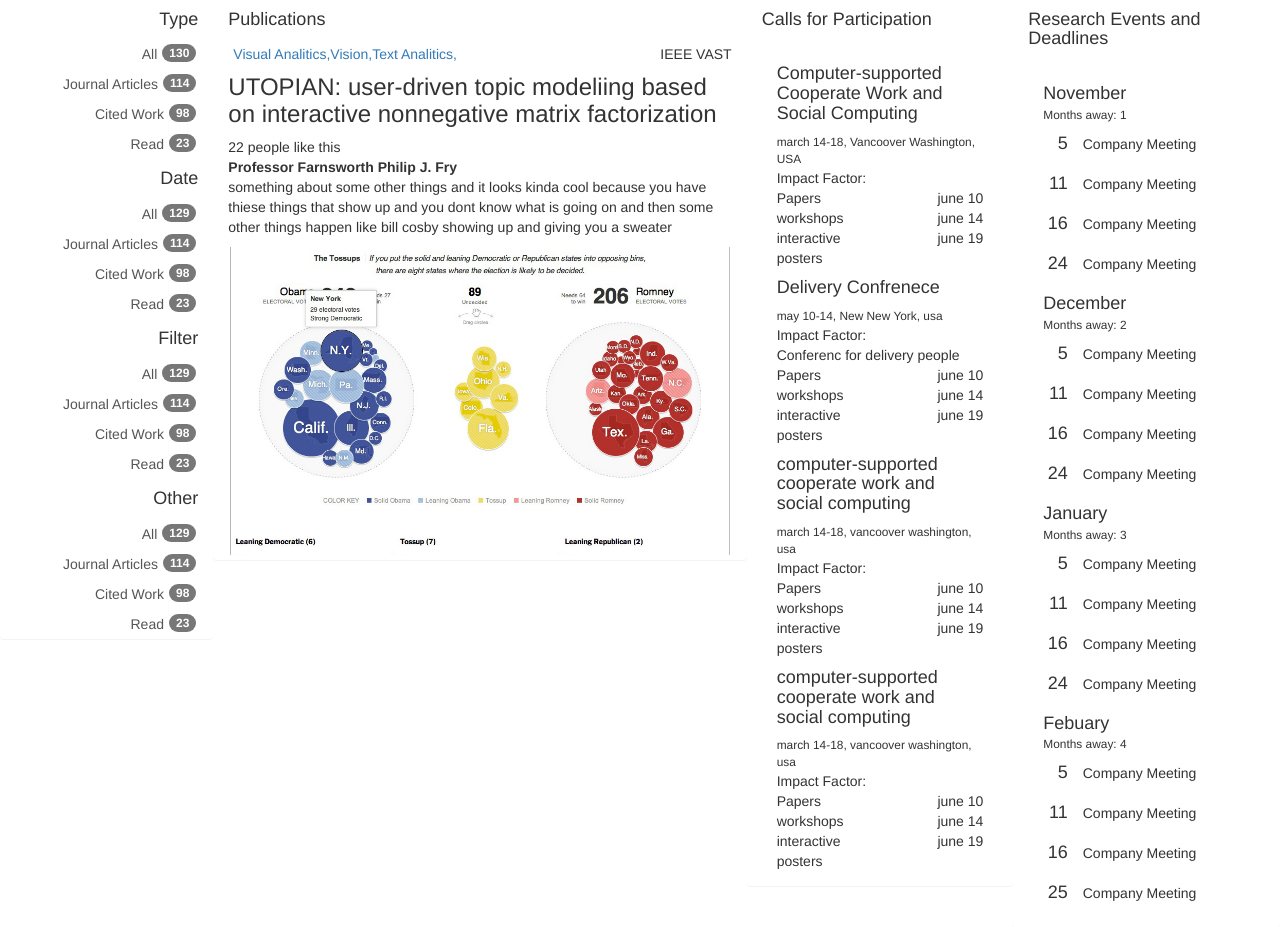
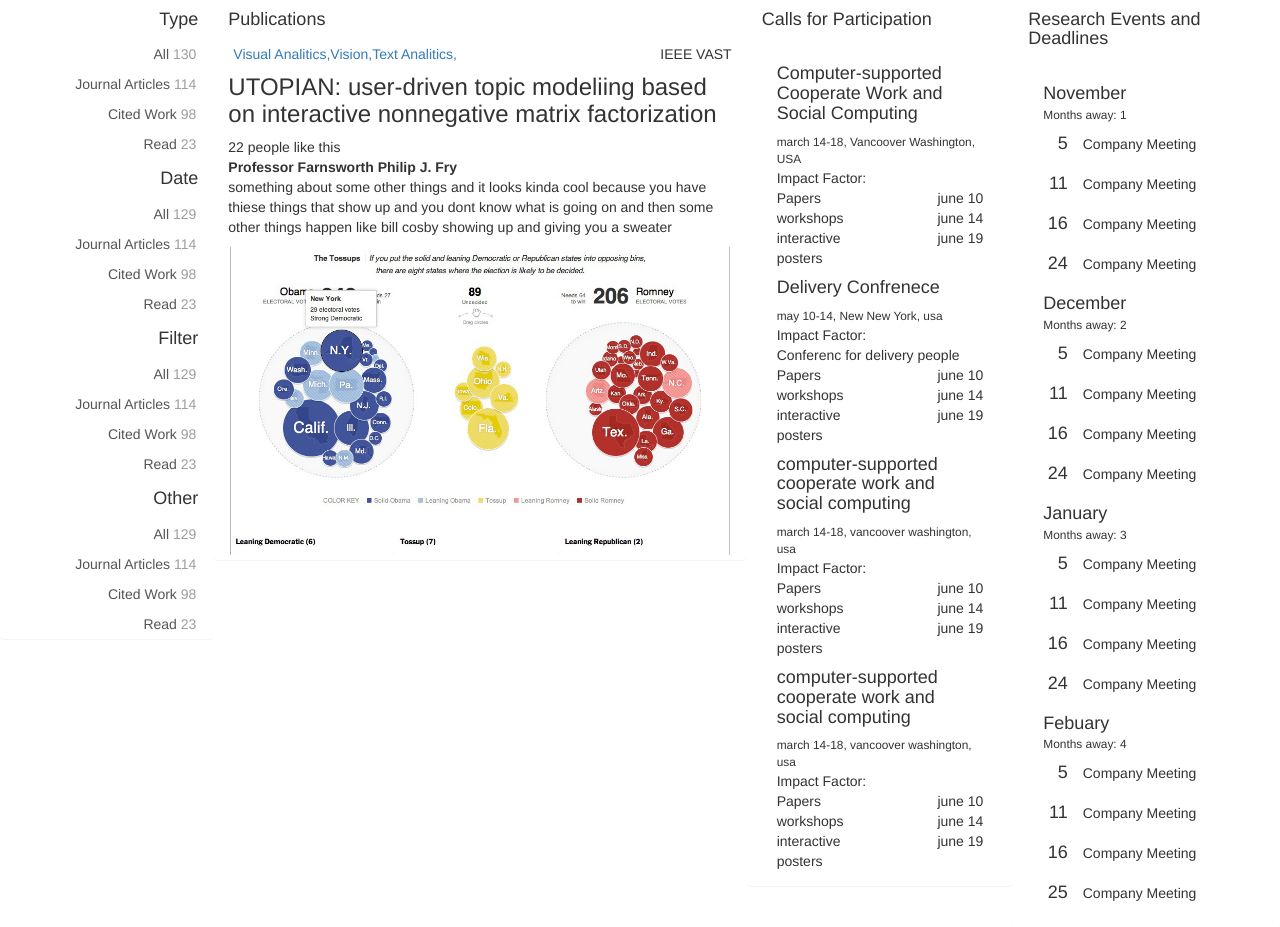
Before and after one commit to winkleda/connected-to-research, a PHP site: page / in a window 1280 px wide. Shown: the part 141-1068 px from the top of the page. Run offline with PHP 8.4, Linux system fonts and the light colour scheme.

Commit message:
removed badge style from filter column and changed text color

```diff
--- a/css/custom.css
+++ b/css/custom.css
@@ -109,8 +109,15 @@
 	padding: 5px 2px;
 }
 
-.list-group-item > .badge {
-	margin-left:5px;
+/* depricated
+ *
+ *.list-group-item > .badge {
+ *	margin-left:5px;
+ *}
+ */
+
+.list-group-item > span {
+	color:rgb(158,158,158);
 }
 
 .list-group {
--- a/tpl/filter.tpl.html
+++ b/tpl/filter.tpl.html
@@ -3,7 +3,7 @@
 	<ul class="list-group" ng-repeat="item in filter.items">
 		<a href="#" class="list-group-item">
 			{{item.groupItem}}
-			<span class="badge">{{item.amount}}</span>
+			<span>{{item.amount}}</span>
 		</a>
 	</ul>
 </div>
```
